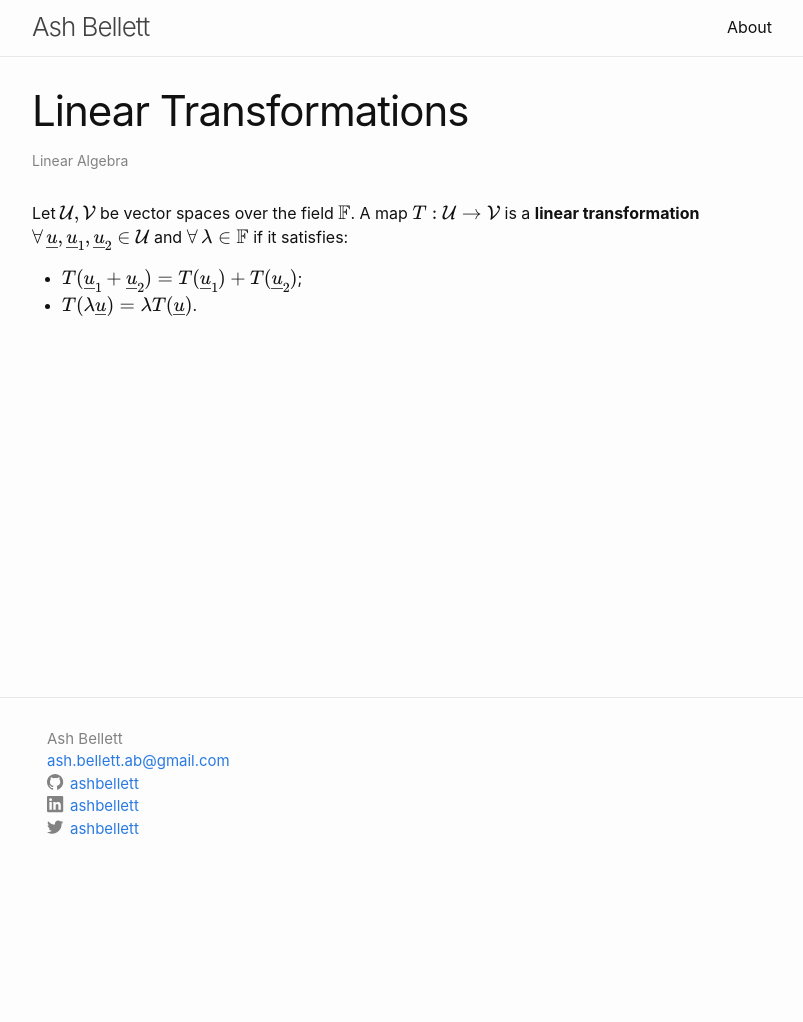
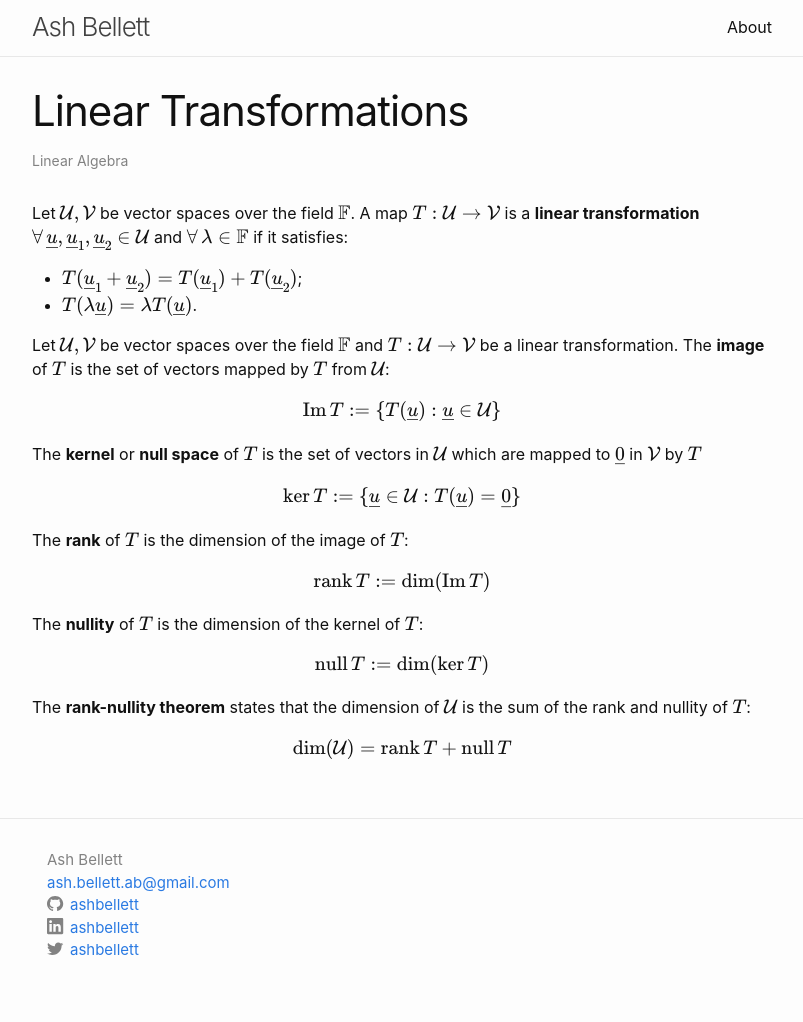
Before and after one commit to ashbellett/ashbellett.github.io, a Jekyll site: the page built from _posts/_linear-algebra/linear-transformations.md, in a window 1280 px wide. Shown: the whole page, without its empty margins (238-1041 px from the left). Built offline with Jekyll 4.4.1, drawn with Linux system fonts in a browser that asks for light colours; some web fonts are replaced; before the commit the page ends 900 px from its top, so only the background shows below that.

Commit message:
Add linear transformation notes

```diff
--- a/_posts/_linear-algebra/linear-transformations.md
+++ b/_posts/_linear-algebra/linear-transformations.md
@@ -9,3 +9,23 @@ description: "Mappings between vector spaces"
 Let $$\mathcal{U}, \mathcal{V}$$ be vector spaces over the field $$\mathbb{F}$$. A map $$T: \mathcal{U} \rightarrow \mathcal{V}$$ is a **linear transformation** $$\forall \, \underline{u},\underline{u}_1,\underline{u}_2 \in \mathcal{U}$$ and $$\forall \, \lambda \in \mathbb{F}$$ if it satisfies:
 - $$T(\underline{u}_1+\underline{u}_2)=T(\underline{u}_1)+T(\underline{u}_2)$$;
 - $$T(\lambda \underline{u}) = \lambda T(\underline{u})$$.
+
+Let $$\mathcal{U}, \mathcal{V}$$ be vector spaces over the field $$\mathbb{F}$$ and $$T: \mathcal{U} \rightarrow \mathcal{V}$$ be a linear transformation. The **image** of $$T$$ is the set of vectors mapped by $$T$$ from $$\mathcal{U}$$:
+
+$$\mathrm{Im} \, T := \{T(\underline{u}):\underline{u}\in\mathcal{U}\}$$
+
+The **kernel** or **null space** of $$T$$ is the set of vectors in $$\mathcal{U}$$ which are mapped to $$\underline{0}$$ in $$\mathcal{V}$$ by $$T$$
+
+$$\mathrm{ker} \, T := \{\underline{u} \in \mathcal{U} : T(\underline{u}) = \underline{0}\}$$
+
+The **rank** of $$T$$ is the dimension of the image of $$T$$:
+
+$$\mathrm{rank} \, T := \mathrm{dim}(\mathrm{Im} \, T)$$
+
+The **nullity** of $$T$$ is the dimension of the kernel of $$T$$:
+
+$$\mathrm{null} \, T := \mathrm{dim}(\mathrm{ker} \, T)$$
+
+The **rank-nullity theorem** states that the dimension of $$\mathcal{U}$$ is the sum of the rank and nullity of $$T$$:
+
+$$\mathrm{dim}(\mathcal{U}) = \mathrm{rank}\, T + \mathrm{null} \, T$$
```
